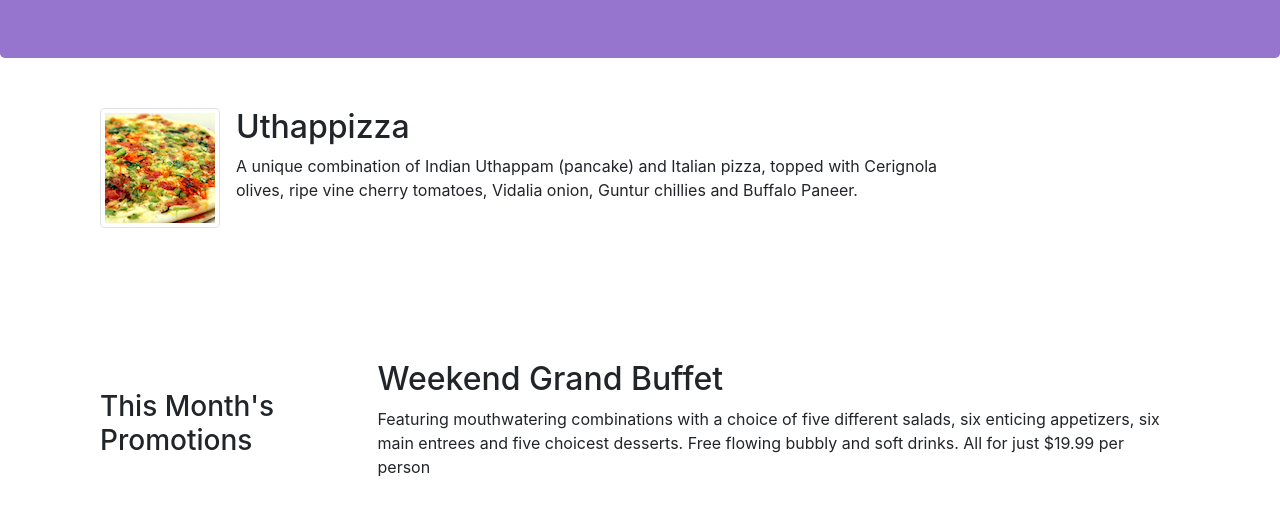
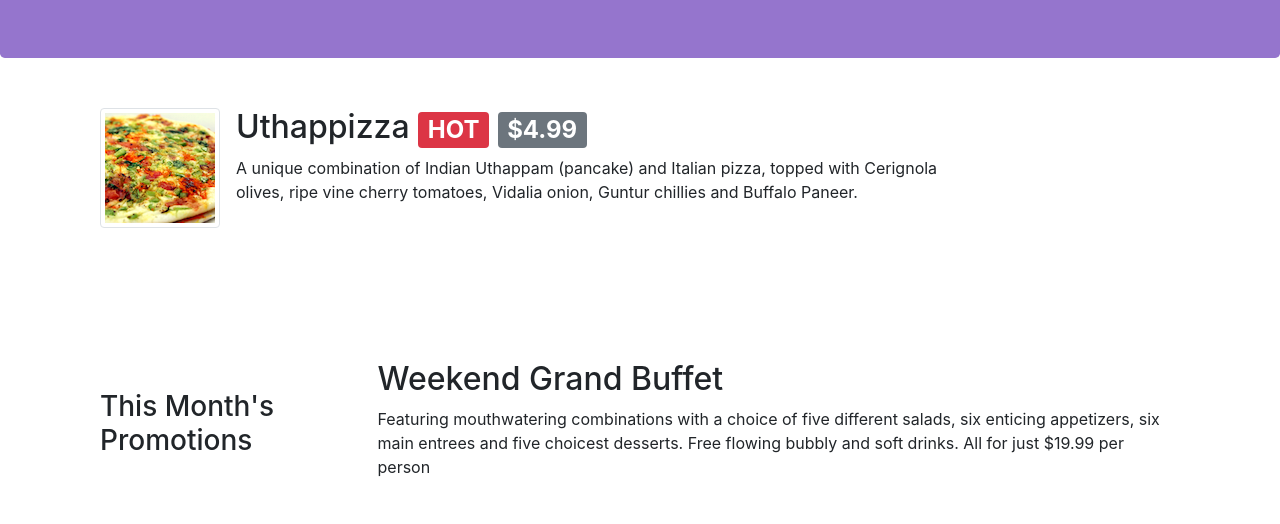
Before and after one commit to AmanDinesh/Bootstrap-test, a website: page index.html in a window 1280 px wide. Shown: the part 276-800 px from the top of the page. Drawn offline with nearby package versions, Linux system fonts and the light colour scheme; files whose address does not match are found by name.

Commit message:
Alerting Users

```diff
--- a/index.html
+++ b/index.html
@@ -58,7 +58,7 @@
                     <img class="d-flex mr-3 img-thumbnail align-self-center"
                             src="img/uthappizza.png" alt="Uthappizza">
                     <div class="media-body">
-                        <h2 class="mt-0">Uthappizza</h2>
+                        <h2 class="mt-0">Uthappizza <span class="badge badge-danger">HOT</span> <span class="badge badge-secondary">$4.99</span></h2>
                         <p class="d-none d-sm-block">A unique combination of Indian Uthappam (pancake) and
                             Italian pizza, topped with Cerignola<br> olives, ripe vine
                             cherry tomatoes, Vidalia onion, Guntur chillies and
```
